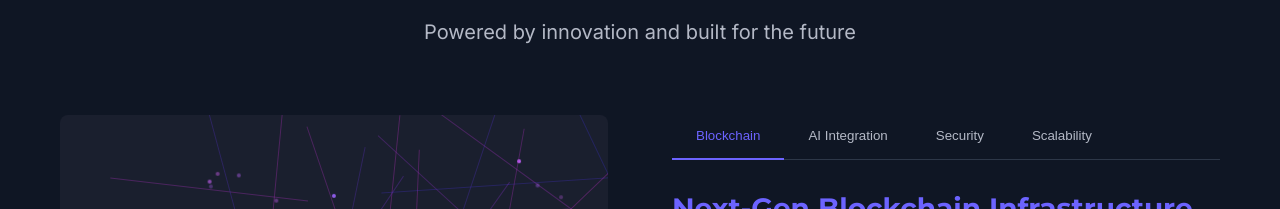
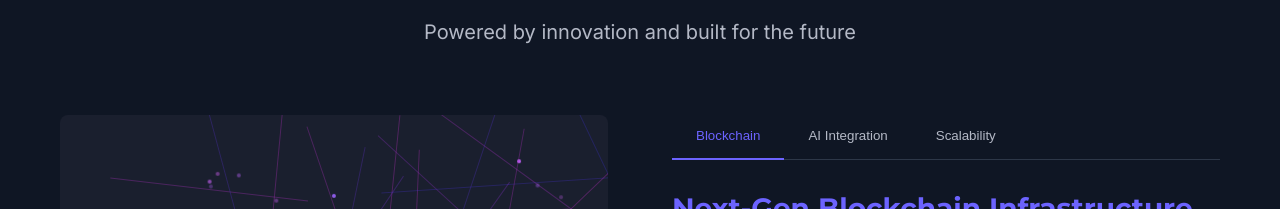
Before and after one commit to hashfoundry/site, a React (Create React App) app in the folder hashfoundry-react/: page / in a window 1280 px wide. Shown: the part 2909-3118 px from the top of the page. Built offline with nearby package versions, Linux system fonts and the light colour scheme.

Commit message:
security paragraph is disabled

```diff
--- a/hashfoundry-react/src/components/sections/TechnologySection.js
+++ b/hashfoundry-react/src/components/sections/TechnologySection.js
@@ -244,21 +244,21 @@ const TechnologySection = () => {
         translate('AI-driven gas optimization', 'Оптимизация газа на основе ИИ')
       ]
     },
-    {
-      id: 'security',
-      label: translate('Security', 'Безопасность'),
-      title: translate('Military-Grade Security', 'Безопасность военного уровня'),
-      description: translate(
-        'Security is in our DNA. HashFoundry implements multi-layered security protocols including zero-knowledge proofs, homomorphic encryption, and quantum-resistant algorithms to protect your blockchain infrastructure against current and future threats.',
-        'Безопасность в нашей ДНК. HashFoundry реализует многоуровневые протоколы безопасности, включая доказательства с нулевым разглашением, гомоморфное шифрование и квантово-устойчивые алгоритмы для защиты вашей блокчейн-инфраструктуры от текущих и будущих угроз.'
-      ),
-      features: [
-        translate('Real-time threat monitoring and prevention', 'Мониторинг и предотвращение угроз в реальном времени'),
-        translate('Post-quantum cryptographic solutions', 'Постквантовые криптографические решения'),
-        translate('Secure multi-party computation', 'Безопасные многосторонние вычисления'),
-        translate('Hardware security module integration', 'Интеграция с аппаратными модулями безопасности')
-      ]
-    },
+    // {
+    //   id: 'security',
+    //   label: translate('Security', 'Безопасность'),
+    //   title: translate('Military-Grade Security', 'Безопасность военного уровня'),
+    //   description: translate(
+    //     'Security is in our DNA. HashFoundry implements multi-layered security protocols including zero-knowledge proofs, homomorphic encryption, and quantum-resistant algorithms to protect your blockchain infrastructure against current and future threats.',
+    //     'Безопасность в нашей ДНК. HashFoundry реализует многоуровневые протоколы безопасности, включая доказательства с нулевым разглашением, гомоморфное шифрование и квантово-устойчивые алгоритмы для защиты вашей блокчейн-инфраструктуры от текущих и будущих угроз.'
+    //   ),
+    //   features: [
+    //     translate('Real-time threat monitoring and prevention', 'Мониторинг и предотвращение угроз в реальном времени'),
+    //     translate('Post-quantum cryptographic solutions', 'Постквантовые криптографические решения'),
+    //     translate('Secure multi-party computation', 'Безопасные многосторонние вычисления'),
+    //     translate('Hardware security module integration', 'Интеграция с аппаратными модулями безопасности')
+    //   ]
+    // },
     {
       id: 'scalability',
       label: translate('Scalability', 'Масштабируемость'),
```
